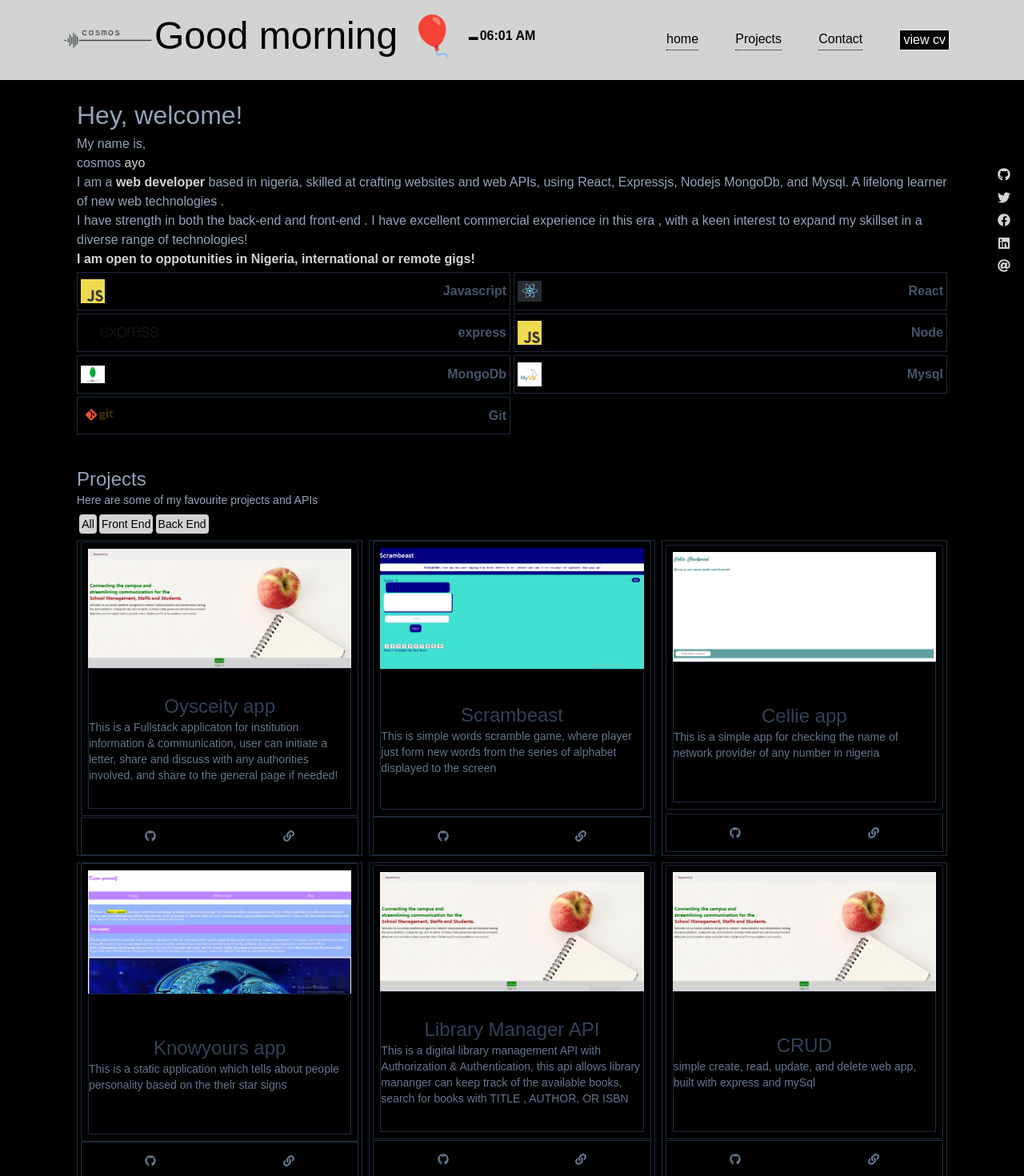
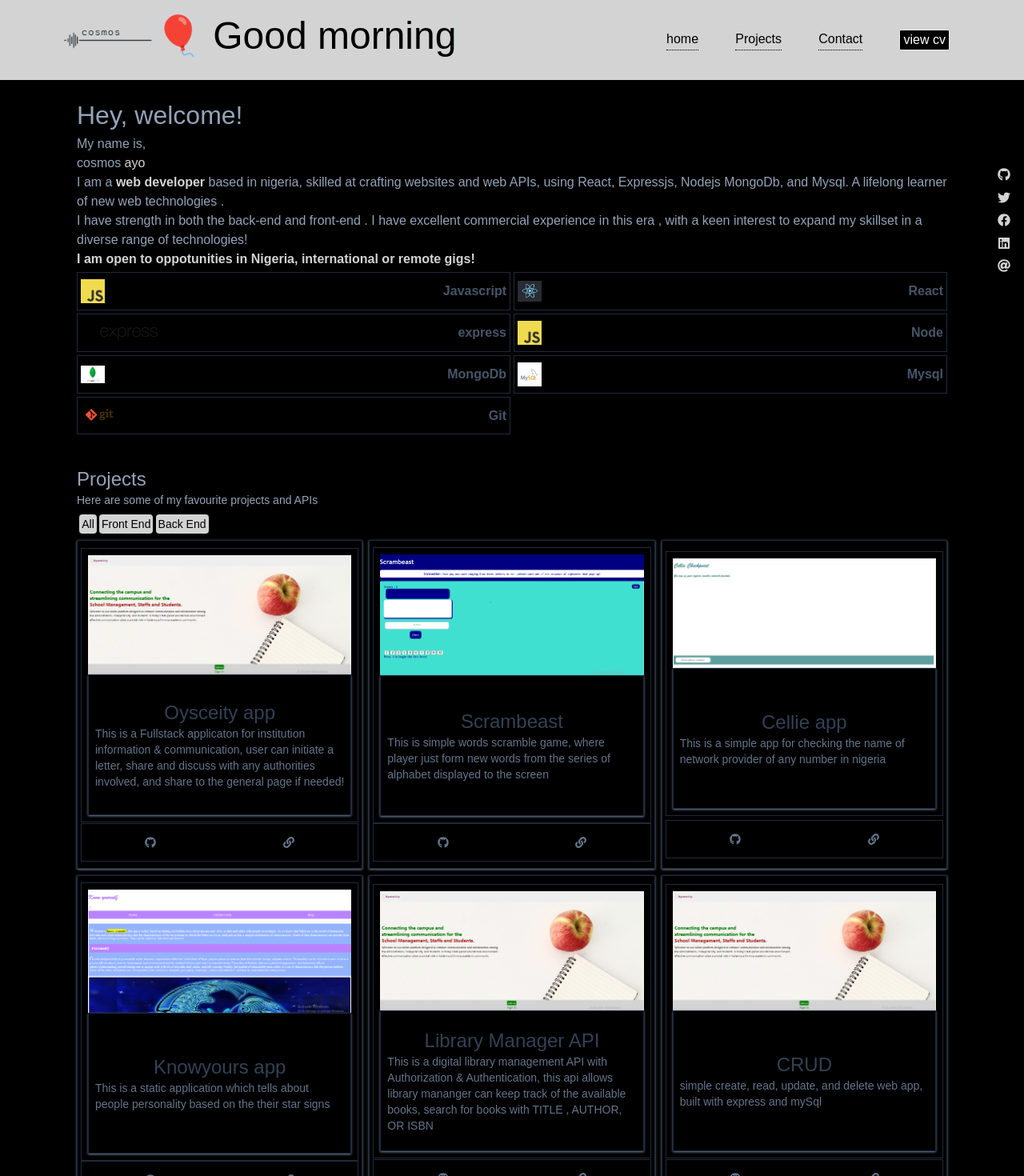
Before and after one commit to Cosmosvybes/cosmos-portfolio, a React (Vite) app: page / in a window 1280 px wide. Shown: the top 1470 px of the page at 80% size. Built offline with nearby package versions, Linux system fonts and the light colour scheme; a web font is replaced by a local one.

Commit message:
added box shadow

```diff
--- a/src/Components/Header.jsx
+++ b/src/Components/Header.jsx
@@ -76,12 +76,14 @@ const Header = () => {
   const readTime = () => {
     let hours = new Date().getHours();
     if (hours >= 16) {
-      setGreetings("Good evening 🌙 - ");
-    } else if (hours > 12) {
-      setGreetings("Good afternoon ☀ -");
-    } else {
-      setGreetings("Good morning 🎈 -");
+      setGreetings("🌙 Good evening");
+    } else if (hours >= 12) {
+      setGreetings("☀ Good afternoon");
     }
+    else {
+      setGreetings("🎈 Good morning")
+    }
+
     setInterval(() => {
       setTime(
         new Date().toLocaleTimeString("en-US", {
@@ -184,8 +186,10 @@ const Header = () => {
         </div>
 
         <div className="absolute left-48 max-md:top-0 top-5 w-92 border border-slate-300 h-38 flex justify-between flex-reverse items-center transform ">
-          <p className=" text-black text-5xl block max-md:text-2xl">{greetings}</p>
-          <strong className=" text-black block ">{time}</strong>
+          <p className=" text-black text-5xl block max-md:text-2xl">
+            {greetings}
+          </p>
+          {/* <strong className=" text-black block ">{time}</strong> */}
         </div>
       </header>
       <header className="header tab">
@@ -253,7 +257,7 @@ const Header = () => {
         </div>
         <div className="flex absolute  top-16 right-4  h-auto w-auto justify-between transform ">
           <p className=" inline text-sky-700 text-xl"> {greetings} </p>
-          <strong className=" inline text-sky-600 text-2xl"> {time}</strong>
+          {/* <strong className=" inline text-sky-600 text-2xl"> {time}</strong> */}
         </div>
         {/*
         <div className="contact-me-mobile">
--- a/src/Components/Projects.jsx
+++ b/src/Components/Projects.jsx
@@ -126,19 +126,19 @@ const Projects = () => {
           {categoryFiltered.length < 1
             ? projects.map((project) => (
                 <div
-                  className="detail h-auto w-95 max-md:w-auto border border-slate-800 flex justify-evenly flex-col items-start
-                   px-1 max-sm:w-auto  hover:bg-slate-300 hover:text-slate-900 trasition duration-500"
+                  className="detail h-auto w-95 max-md:w-auto border border-slate-800 shadow shadow-slate-500 flex justify-evenly flex-col items-start
+                   px-1 max-sm:w-auto py-2 hover:bg-slate-300 hover:text-slate-900 trasition duration-500"
                   key={project.id}
                 >
-                  <div className="text h-auto border border-slate-800 py-2 px-2 rounded-sm max-sm:rounded-sm">
+                  <div className="text h-auto border border-slate-800 py-2 px-2 rounded-0 max-sm:rounded-sm">
                     <img src={project.img} />
                     <div className="description flex justify-start">
-                      <div className="h-44 border  border-slate-800 flex flex-col items-center justify-center  ">
+                      <div className="h-44 border  border-slate-800 shadow shadow-slate-500 flex flex-col items-center justify-center  ">
                         <h4 className="text-slate-700 text-2xl hover:text-slate-900">
                           {" "}
                           {project.title}
                         </h4>
-                        <p className="text-slate-500 hover:text-slate-900">
+                        <p className="text-slate-500 hover:text-slate-900 px-2">
                           {project.descripton}
                         </p>
                       </div>
```
